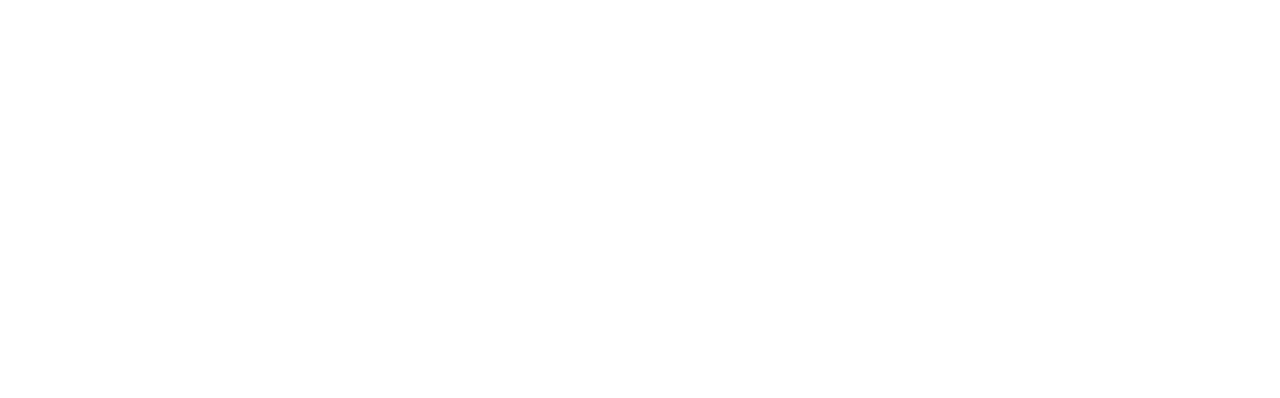
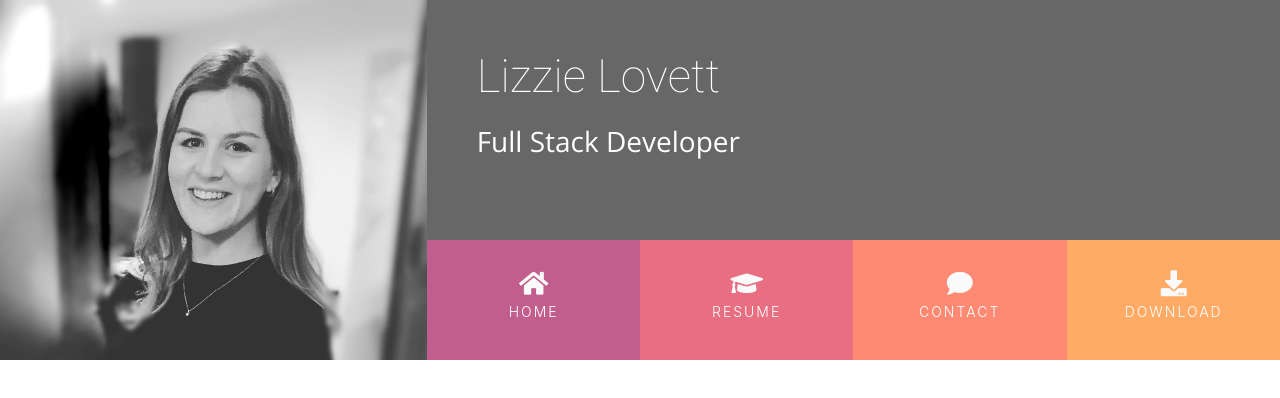
Before and after one commit to LizzieeLovett/UCD-resume, a plain HTML site: page index.html in a window 1280 px wide. Drawn offline with nearby package versions, Linux system fonts and the light colour scheme.

Commit message:
Header created and styled

```diff
--- a/assets/css/style.css
+++ b/assets/css/style.css
@@ -0,0 +1,122 @@
+@import url('https://fonts.googleapis.com/css2?family=Heebo:wght@100&family=Open+Sans:wght@300&display=swap');
+
+
+/* ------------------------Colors------------------------ */
+
+.bg-color-name-title {
+    background-color: #676767;
+    height: 240px;
+}
+
+.ui-menu-color-home {
+    background-color: #C25E8D;
+}
+
+.ui-menu-color-resume {
+    background-color: #E86F82;
+}
+
+.ui-menu-color-contact {
+    background-color: #FF8A74;
+}
+
+.ui-menu-color-download {
+    background-color: #FFAB66;
+}
+
+
+/* ------------------------Heading------------------------ */
+
+
+header {
+    margin: 0;
+}
+
+.heading {
+    margin-left: 50px;
+}
+
+.logo {
+    background: url("../images/profile-pic.jpg");
+    background-position: center;
+    background-repeat: no-repeat;
+    background-size: cover;
+    min-height: 360px;
+    transition: all .5s ease-in-out;
+    -moz-transition: all .5s ease-in-out;
+    -webkit-transition: all .5s ease-in-out;
+}
+
+.name {
+    font-family:"Heebo", sans-serif;
+    font-weight: 100;
+    font-size: 46px;
+    margin-top: 50px;
+    color:white;
+}
+
+.title {
+    font-family:"Open Sans", sans-serif;
+    font-weight: 300;
+    font-size: 28px;
+    margin-top: 20px;
+    margin-bottom: 90px;
+    color:white;
+}
+
+.list-inline-item:not(:last-child) {
+    margin: 0;
+}
+
+.menucontainer {
+    font-size: 0;
+}
+
+#nav {
+    margin: 0;
+}
+
+#nav li {
+    font-size: 14px;
+    padding: 0;
+}
+
+.menuitem {
+    height: 120px;
+    text-align: center;
+    padding: 0;
+}
+
+.menuitem a {
+    width: 100%;
+    text-decoration: none;
+    color: white;
+    height: 120px;
+}
+
+.menuitem a i {
+    padding-top: 30px;
+    display: block;
+    color: #fafafa;
+    font-size: 26px;
+}
+
+.menuitem span {
+    display: block;
+    width: 100%;
+    padding-top: 5px;
+    text-align: center;
+    text-transform: uppercase;
+    font-size: 14px;
+    font-weight: 300;
+    letter-spacing: 2px;
+}
+
+
+/* ------------------------Hover.css------------------------ */
+
+
+.hvr-sweep-to-right:before {
+    background-color: rgba(0, 0, 0, 0.2);
+    height: 120px;
+}
--- a/index.html
+++ b/index.html
@@ -3,14 +3,47 @@
 <head>
     <meta charset="UTF-8">
     <meta name="viewport" content="width=device-width, initial-scale=1.0">
-    <link rel="stylesheet" href="https://maxcdn.bootstrapcdn.com/bootstrap/4.2.1/css/bootstrap.min.css"/>
+    <link rel="stylesheet" href="https://stackpath.bootstrapcdn.com/bootstrap/4.5.2/css/bootstrap.min.css"/>
     <link rel="stylesheet" href="https://use.fontawesome.com/releases/v5.15.1/css/all.css" integrity="sha384-vp86vTRFVJgpjF9jiIGPEEqYqlDwgyBgEF109VFjmqGmIY/Y4HV4d3Gp2irVfcrp" crossorigin="anonymous">
+    <link rel="stylesheet" href="https://cdnjs.cloudflare.com/ajax/libs/hover.css/2.3.1/css/hover-min.css">
+    <link rel="stylesheet" href="assets/css/style.css">
     <title>Lizzie Lovett</title>
     <link>
 </head>
 <body>
     <header>
+        <div class="row no-gutters">
+            <a href="index.html" class="col-md-4 logo">
 
+            </a>
+            <div class="col-md-8 whole-header">
+                <div class="row bg-color-name-title no-gutters">
+                    <div class="col heading">
+                        <h1 class="name">Lizzie Lovett</h1>
+                        <h2 class="title">Full Stack Developer</h2>
+                    </div>
+                </div>
+                <div class="row no-gutters">
+                    <div class="col">
+                        <ul id="nav" class="list-inline menucontainer">
+                            <li class="col-6 col-sm-3 ui-menu-color-home list-inline-item menuitem">
+                                <a href="#" class="hvr-sweep-to-right"><i class="fas fa-home" aria-hidden="true"></i><span>Home</span></a>
+                            </li>
+                            <li class="col-6 col-sm-3 ui-menu-color-resume list-inline-item menuitem">
+                                <a href="#" class="hvr-sweep-to-right"><i class="fas fa-graduation-cap"></i><span>Resume</span></a>
+                            </li>
+                            <li class="col-6 col-sm-3 ui-menu-color-contact list-inline-item menuitem">
+                                <a href="#" class="hvr-sweep-to-right"><i class="fas fa-comment"></i><span>Contact</span></a>
+                            </li>
+                            <li class="col-6 col-sm-3 ui-menu-color-download list-inline-item menuitem">
+                                <a href="#" class="hvr-sweep-to-right"><i class="fas fa-download"></i><span>Download</span></a>
+                            </li>
+                        </ul>
+                    </div>
+                </div>
+
+            </div>
+        </div>
     </header>
     <section>
 
```
Also changed, not shown: assets/images/profile-pic.jpg (added).
